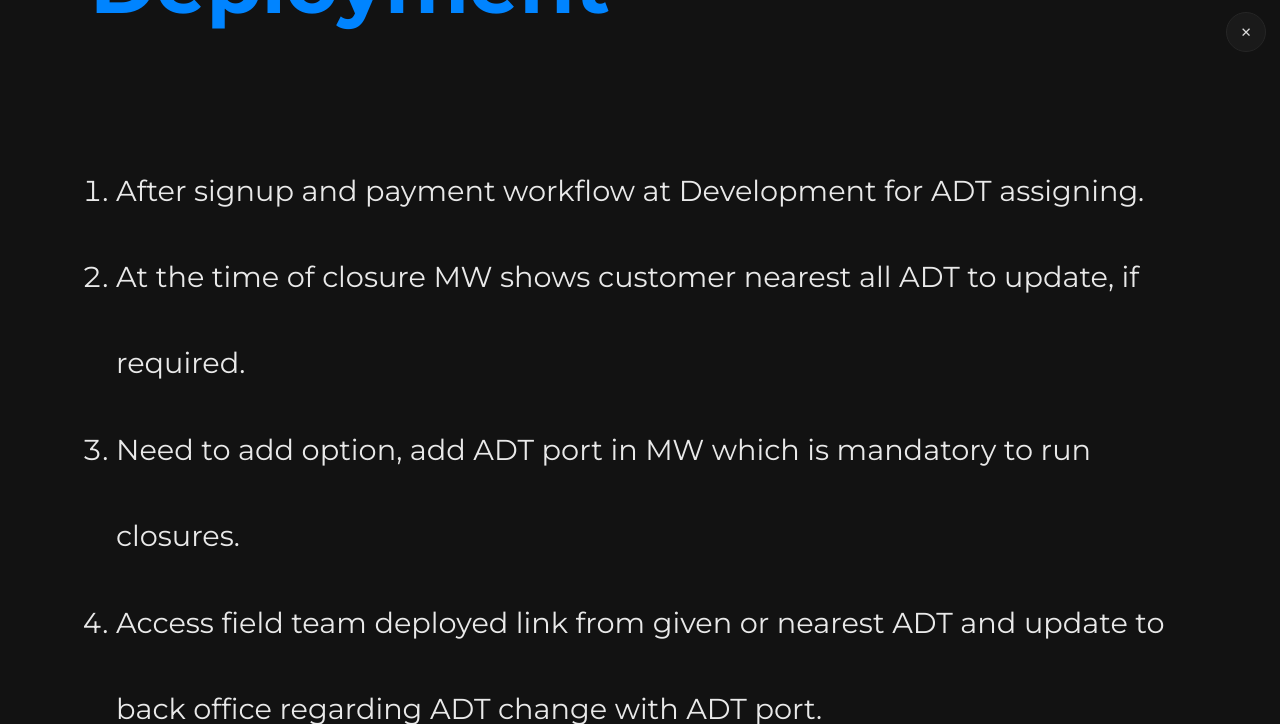
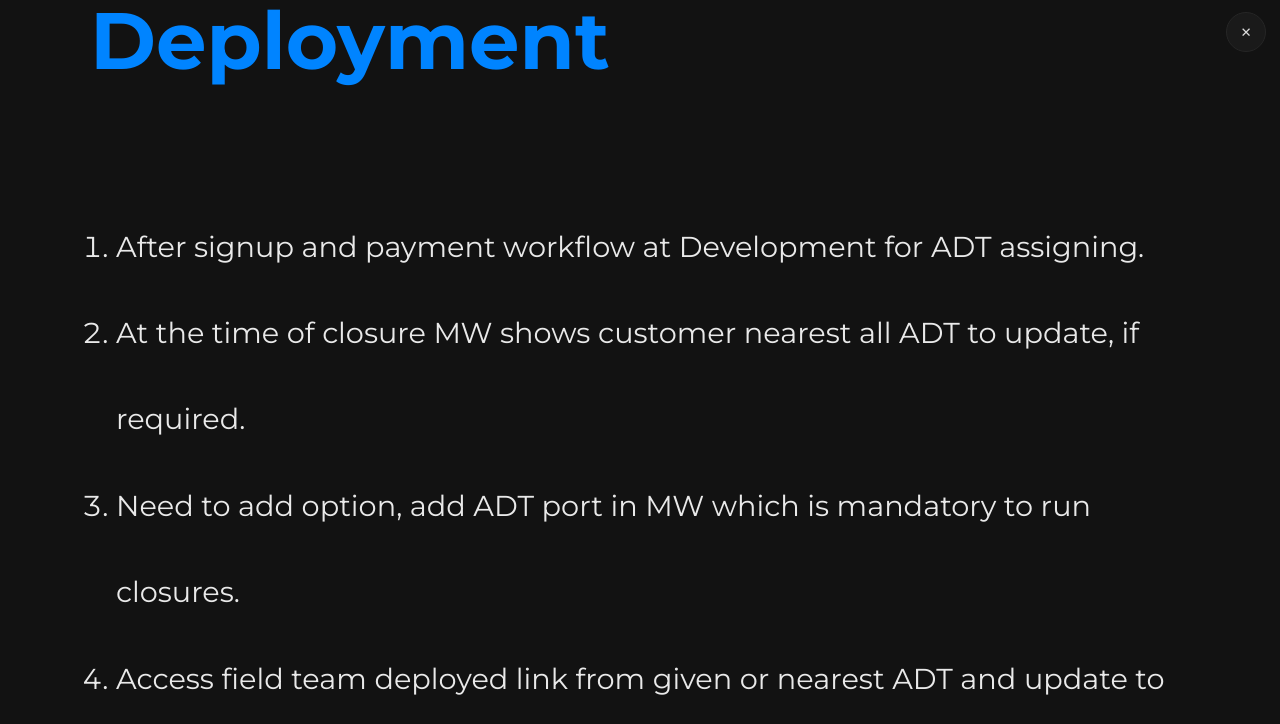
Before and after one commit to syedahmed920/ADT-Management-System, a plain HTML site: page recommendation.html in a window 1280 px wide. Both pictures are taken after a click on the element 359 px from the left and 557 px from the top of the page. Shown: the top 724 px of the page. Drawn offline with nearby package versions, Linux system fonts and the light colour scheme.

Commit message:
Update style.css

```diff
--- a/css/style.css
+++ b/css/style.css
@@ -414,7 +414,7 @@ main,
   line-height: 1.95
 }
 .C-height{
-  margin-top: 21rem;
+  margin-top: 28rem;
 }
 .C-ol-height{
   line-height: 3 !important;
```
